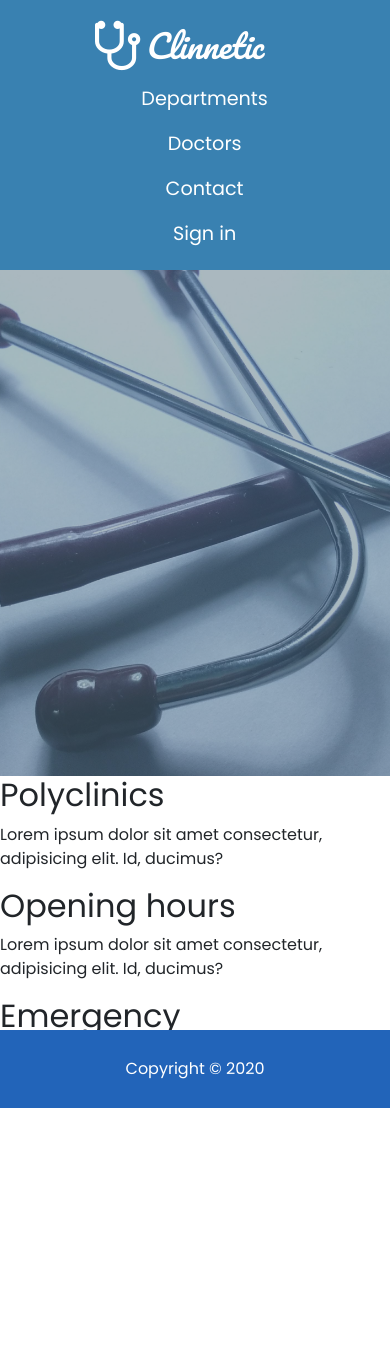
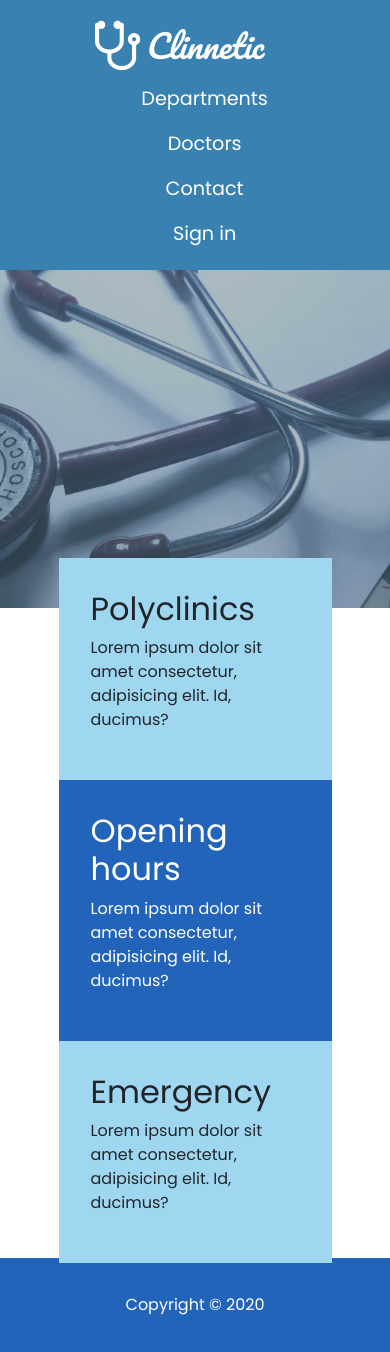
Before and after one commit to luana-david/Clinnetic-Angular, an Angular app: page / in a window 390 px wide. Before the commit the page ends 1108 px from the top, so only its background shows below. Built offline with nearby package versions, Linux system fonts and the light colour scheme.

Commit message:
add style to cards

```diff
--- a/src/app/home/home-page/home-page.component.css
+++ b/src/app/home/home-page/home-page.component.css
@@ -19,3 +19,49 @@ img {
     height: 100%;
     object-fit: cover;
 }
+
+.cards {
+    display: flex;
+    flex-direction: row;
+    justify-content: center;
+    position: relative;
+    top: -50px;
+    z-index: 2;
+    margin-bottom: 10%;
+}
+
+.custom-card {
+    width: 600px;
+    max-width: 30%;
+    padding: 2em;
+}
+
+.card-1 {
+    background-color: rgb(159, 215, 241);
+}
+
+.card-2 {
+    background-color: rgb(34, 100, 185);
+    color: white;
+}
+
+.card-3 {
+    background-color: rgb(159, 215, 241);
+}
+
+
+@media (max-width: 992px) {
+
+    .main-image {
+        height: 40vh;
+    }
+
+    .cards {
+        flex-direction: column;
+        align-items: center;
+    }
+
+    .custom-card {
+        max-width: 70%;
+    }
+}
```
